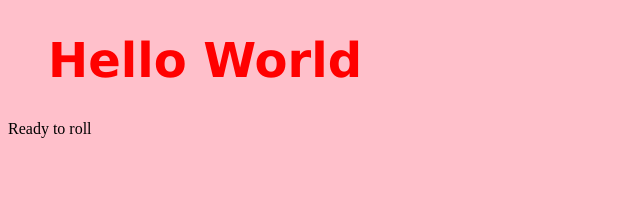
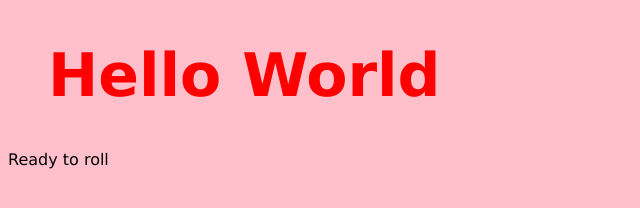
Before and after one commit to alexdelker/alexdelker.github.io, a plain HTML site: page index.html in a window 1280 px wide. Shown: the whole page, without its empty margins (0-640 px from the left). Drawn offline with Linux system fonts and the light colour scheme.

Commit message:
Body text and header text style changes
Made the header bigger and assigned Verdana to the body.

```diff
--- a/index.html
+++ b/index.html
@@ -7,12 +7,13 @@
 <style>
 body {
     background-color: pink;
+    font-family: verdana;
 }
 
 h1 {
     color: red;
     margin-left: 40px;
-    font-size: 48px;
+    font-size: 60px;
     font-family:verdana;
     font-kerning: 5px;
 
```
